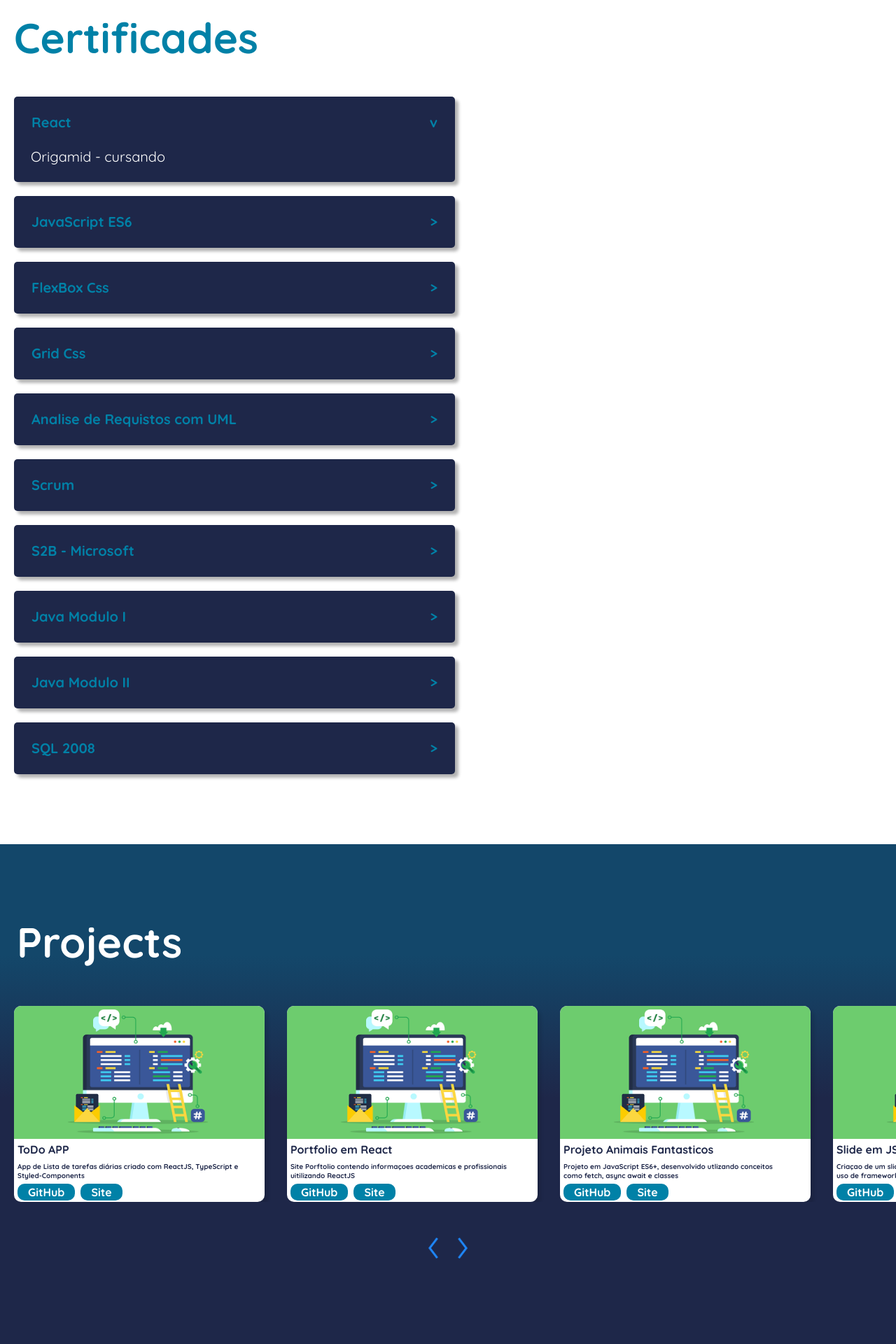
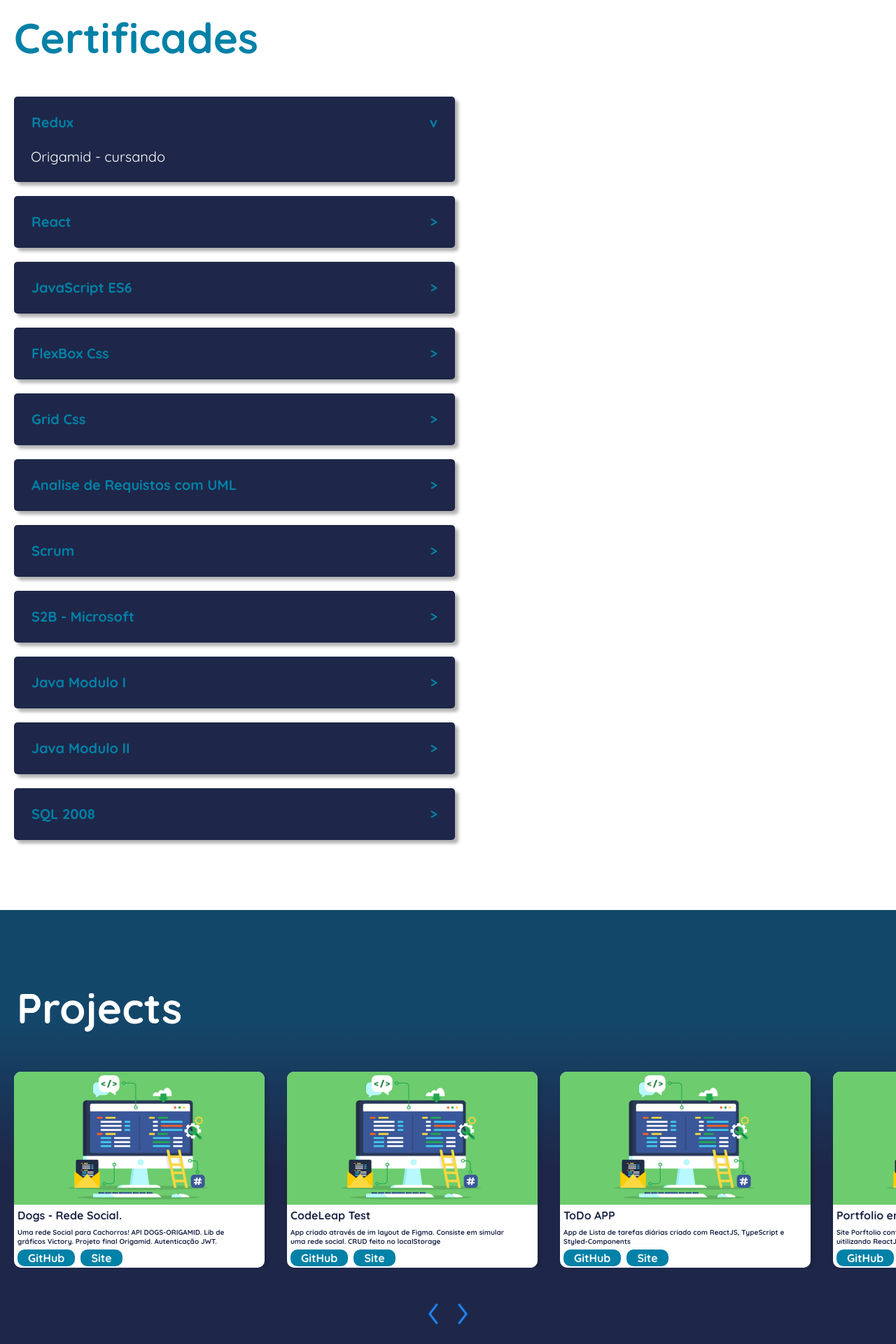
Before and after one commit to Guilherme-Turri/Portfolio, a React (Create React App) app: page / in a window 1280 px wide. Shown: the part 1080-3000 px from the top of the page at 70% size. Built offline with nearby package versions, Linux system fonts and the light colour scheme.

Commit message:
add projects

```diff
--- a/src/Components/About/Data.js
+++ b/src/Components/About/Data.js
@@ -1,8 +1,13 @@
 export const Data = [
+  {
+    curso: 'Redux',
+    local: 'Origamid',
+    conclusao: 'cursando',
+  },
   {
     curso: 'React',
     local: 'Origamid',
-    conclusao: 'cursando',
+    conclusao: '2022',
   },
   {
     curso: 'JavaScript ES6',
--- a/src/Components/Projects/DataProject.js
+++ b/src/Components/Projects/DataProject.js
@@ -1,4 +1,18 @@
 export const DataProject = [
+  {
+    titulo: 'Dogs - Rede Social. ',
+    descricao:
+      'Uma rede Social para Cachorros! API DOGS-ORIGAMID. Lib de gráficos Victory. Projeto final Origamid. Autenticação JWT.',
+    git: 'https://github.com/Guilherme-Turri/Dogs',
+    site: 'https://dogs-woad.vercel.app/',
+  },
+  {
+    titulo: 'CodeLeap Test',
+    descricao:
+      'App criado através de im layout de Figma. Consiste em simular uma rede social. CRUD feito no localStorage',
+    git: 'https://github.com/Guilherme-Turri/codeleap',
+    site: 'https://codeleap-guilherme-turri.vercel.app/',
+  },
   {
     titulo: 'ToDo APP',
     descricao:
```
